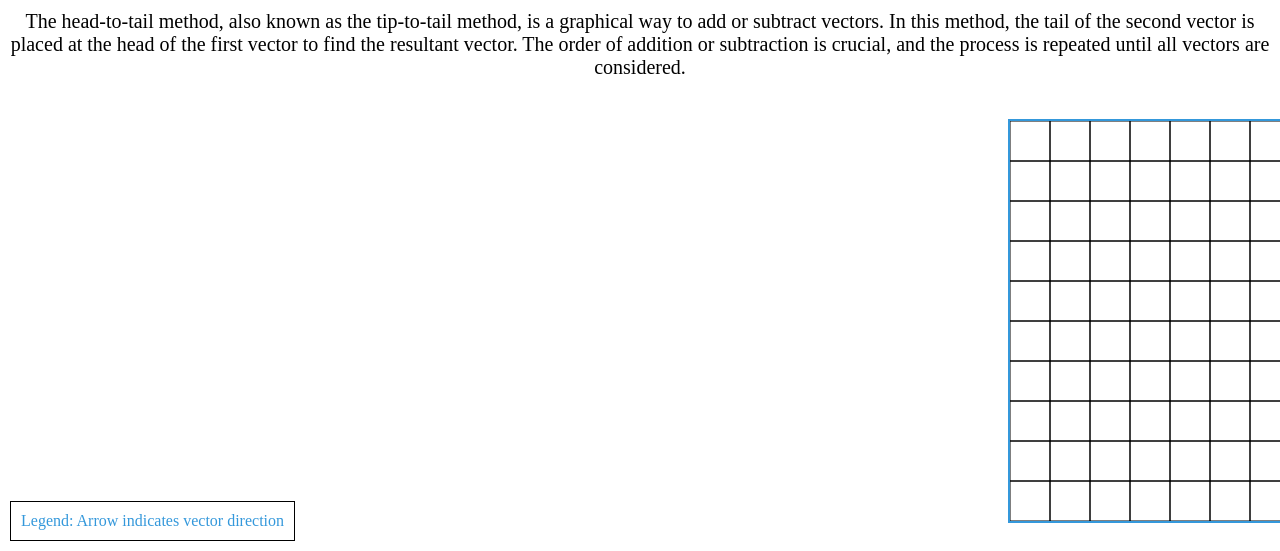
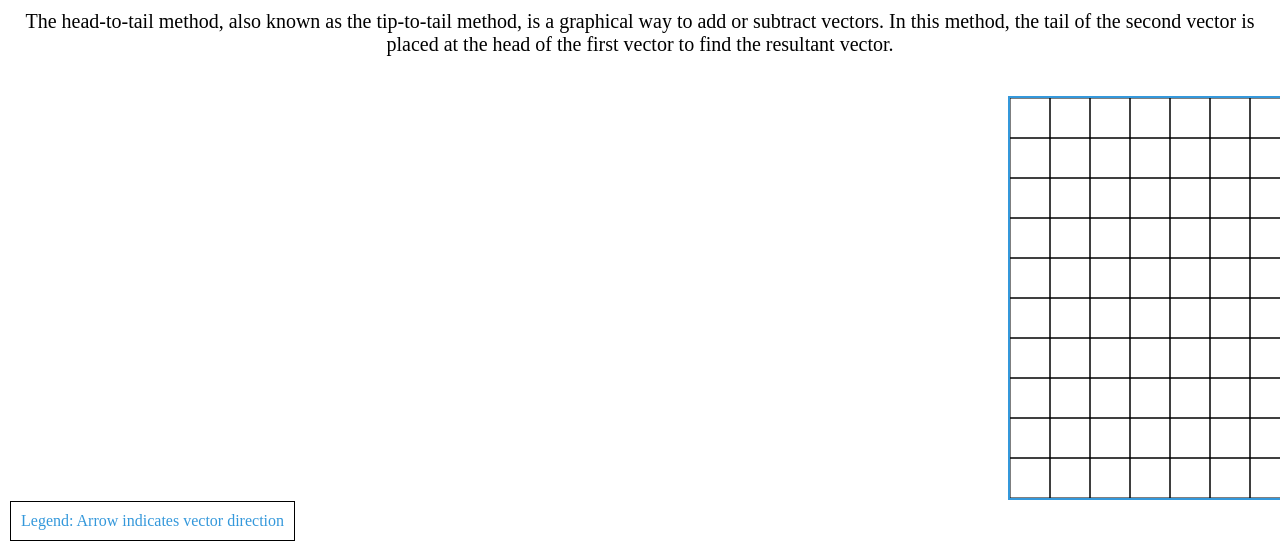
Before and after one commit to bradyblough/bradyblough.github.io, a plain HTML site: page vector_drawing_app/index.html in a window 1280 px wide. Shown: the part 249-800 px from the top of the page. Drawn offline with Linux system fonts and the light colour scheme.

Commit message:
Update index.html

```diff
--- a/vector_drawing_app/index.html
+++ b/vector_drawing_app/index.html
@@ -20,7 +20,6 @@
       <p>
         The head-to-tail method, also known as the tip-to-tail method, is a graphical way to add or subtract vectors.
         In this method, the tail of the second vector is placed at the head of the first vector to find the resultant vector.
-        The order of addition or subtraction is crucial, and the process is repeated until all vectors are considered.
       </p>
     </div>
   </div>
```
